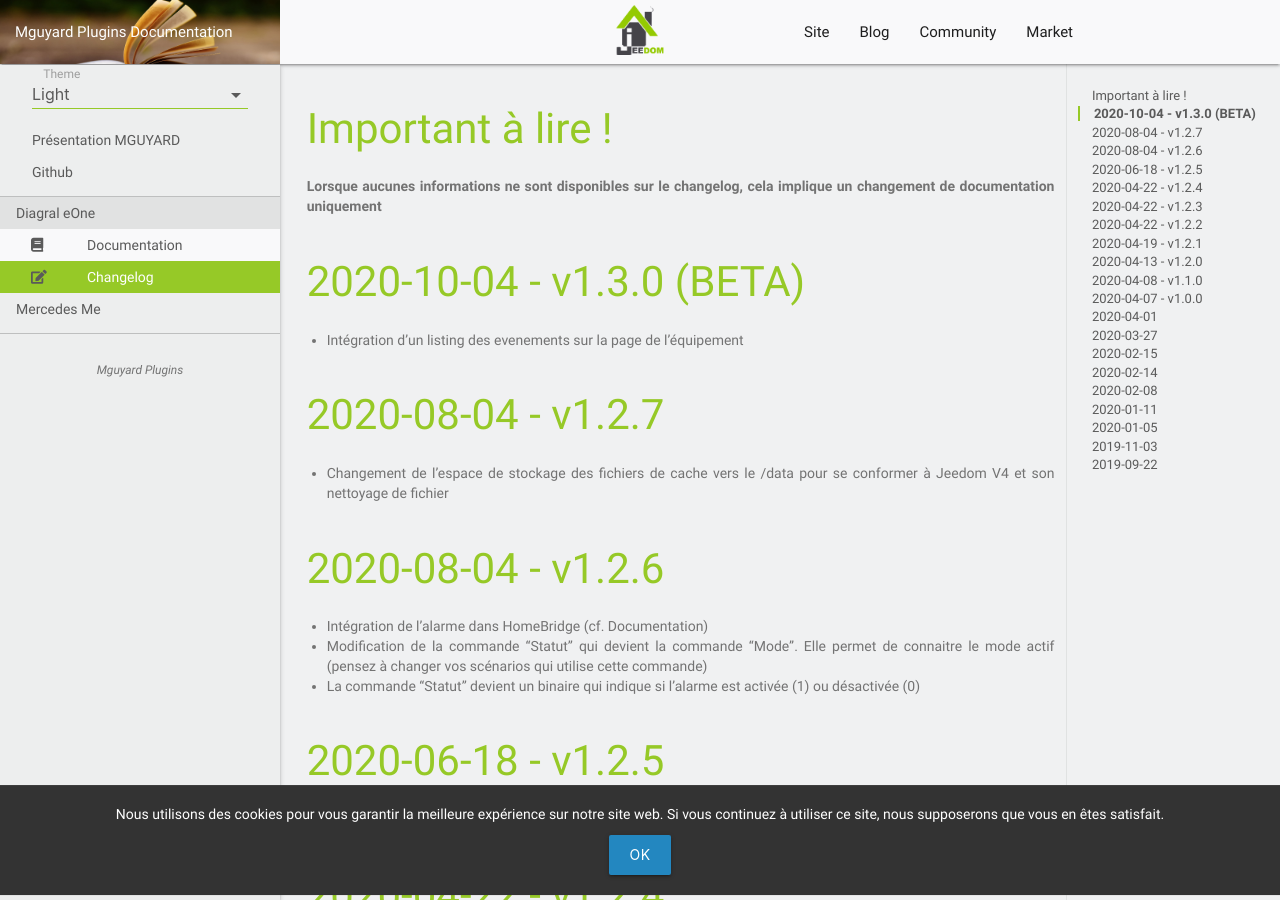
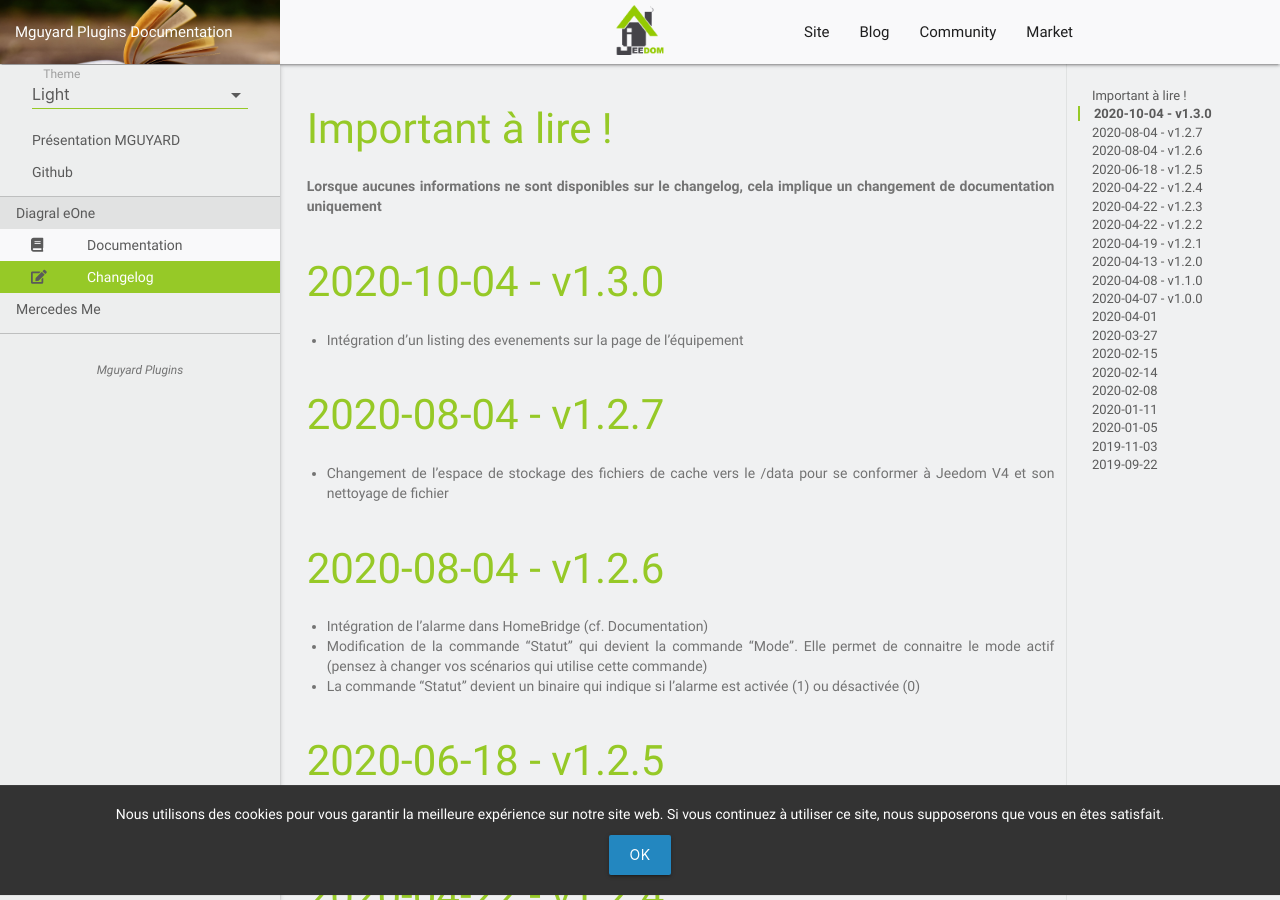
Before and after one commit to mguyard/Jeedom-Documentations, a Jekyll site: the page built from fr_FR/Diagral_eOne/changelog.md, in a window 1280 px wide and 900 px high. Built offline with Jekyll 4.4.1, drawn with Linux system fonts in a browser that asks for light colours; our own code applies the rules of GitHub Pages for plain Markdown files.

Commit message:
Passage en stable de la version 1.3.0

```diff
--- a/fr_FR/Diagral_eOne/changelog.md
+++ b/fr_FR/Diagral_eOne/changelog.md
@@ -2,7 +2,7 @@
 
 __Lorsque aucunes informations ne sont disponibles sur le changelog, cela implique un changement de documentation uniquement__
 
-# 2020-10-04 - v1.3.0 (BETA)
+# 2020-10-04 - v1.3.0
 
 - Intégration d'un listing des evenements sur la page de l'équipement
 
```
Also changed, not shown: fr_FR/Diagral_eOne/documentation.md (+0 -2 lines).
